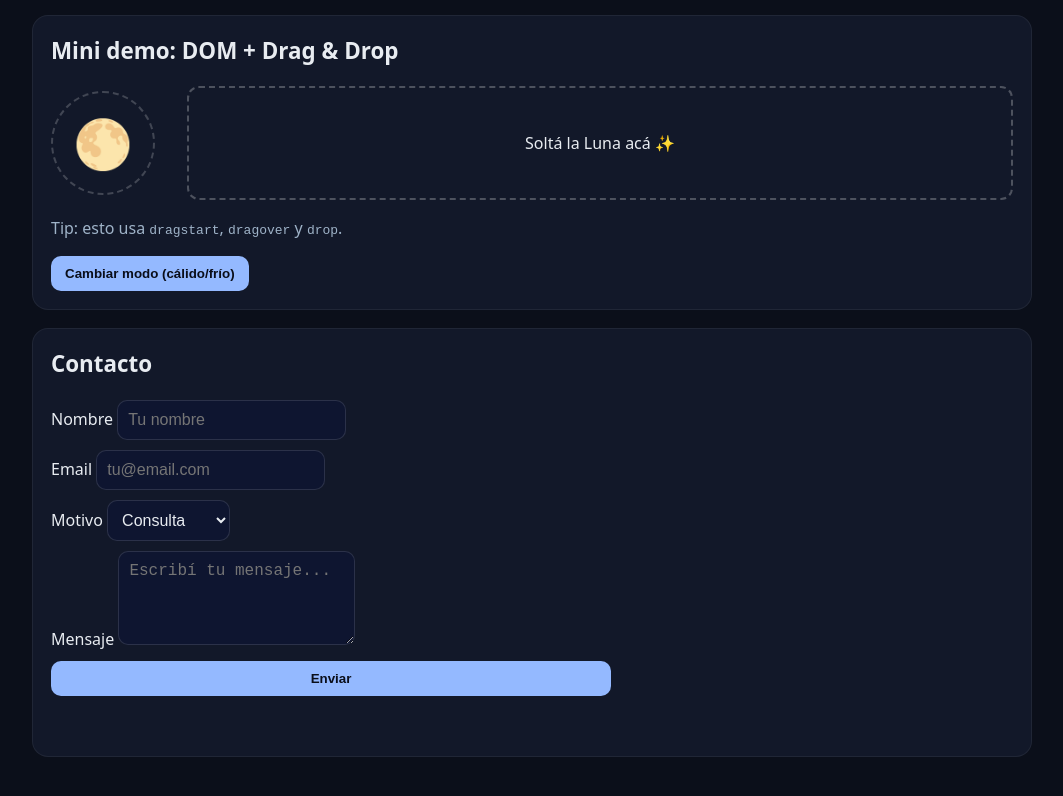
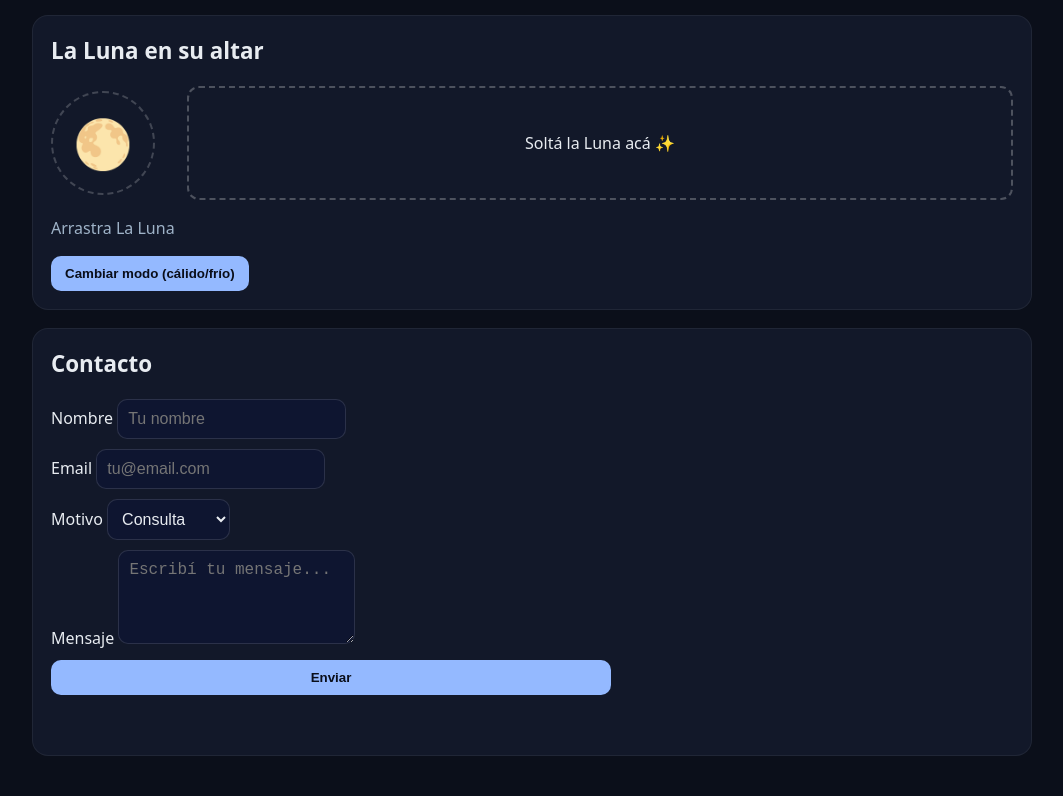
Before and after one commit to agustinasordiz/LunaWeb, a plain HTML site: page index.html in a window 1280 px wide. Shown: the part 1992-2788 px from the top of the page, without its empty margins (108-1171 px from the left). Drawn offline with Linux system fonts and the light colour scheme.

Commit message:
Cambio de consiganas y titulos

```diff
--- a/index.html
+++ b/index.html
@@ -223,12 +223,12 @@
 
     <!-- Mini demo DOM + Drag & Drop (contenido visto en clase) -->
     <section id="demo">
-      <h2>Mini demo: DOM + Drag & Drop</h2>
+      <h2>La Luna en su altar</h2>
       <div class="altar-wrap">
         <div class="draggable" id="moon" draggable="true" title="Arrastrame al altar">🌕</div>
         <div id="dropzone" aria-label="Zona para soltar">Soltá la Luna acá ✨</div>
       </div>
-      <p class="muted" id="demoMsg">Tip: esto usa <code>dragstart</code>, <code>dragover</code> y <code>drop</code>.</p>
+      <p class="muted" id="demoMsg">Arrastra La Luna</p>
       <button id="toggle">Cambiar modo (cálido/frío)</button>
     </section>
 
```
